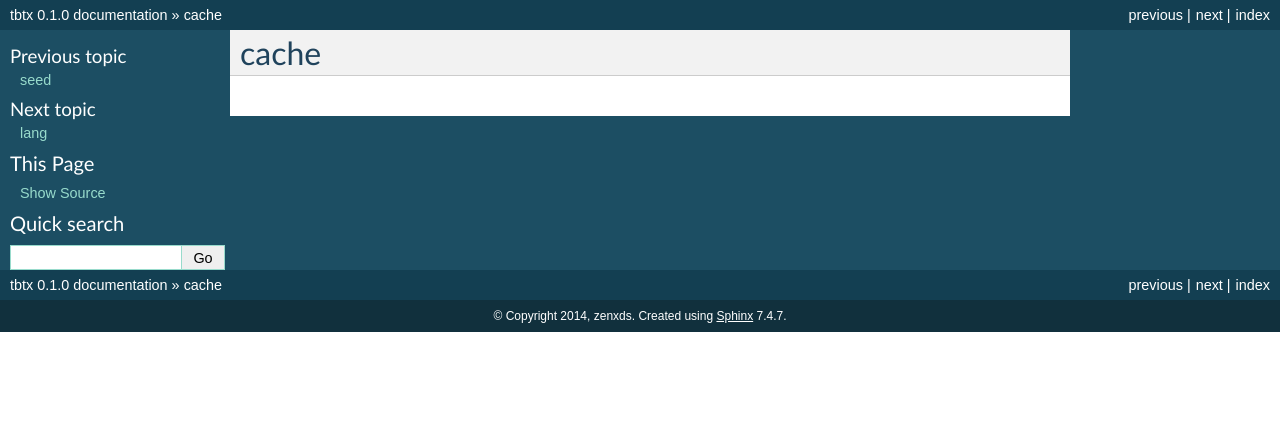
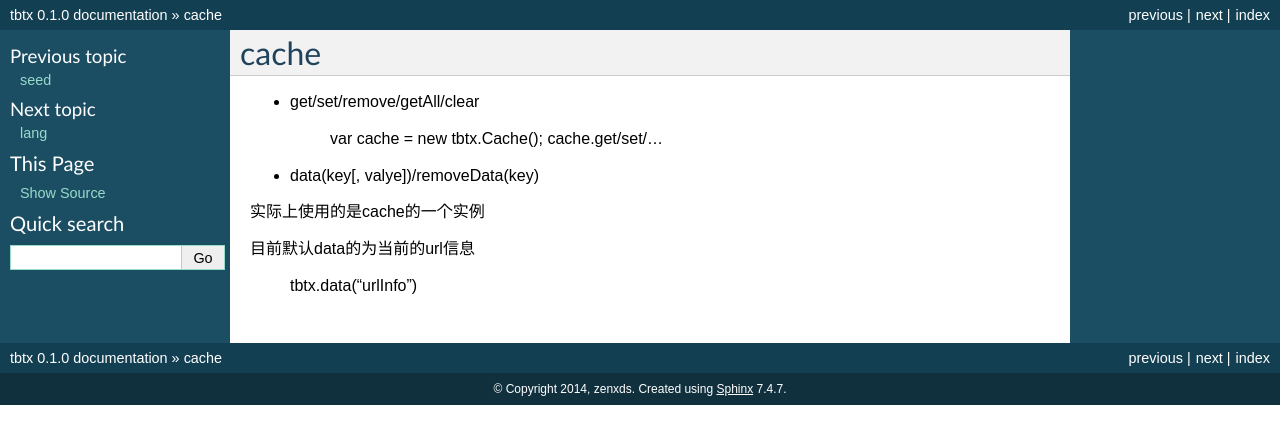
Before and after one commit to tbtx/f2e-doc, a Sphinx documentation site: the page built from source/cache.rst, in a window 1280 px wide. Shown: the top 444 px of the page. Built offline with Sphinx 7.4.7, drawn with Linux system fonts in a browser that asks for light colours.

Commit message:
add cache

```diff
--- a/source/cache.rst
+++ b/source/cache.rst
@@ -1,2 +1,15 @@
 cache
 ===============
+
+* get/set/remove/getAll/clear
+
+    var cache = new tbtx.Cache();
+    cache.get/set/...
+
+* data(key[, valye])/removeData(key)
+
+实际上使用的是cache的一个实例
+
+目前默认data的为当前的url信息
+
+    tbtx.data("urlInfo")
```
